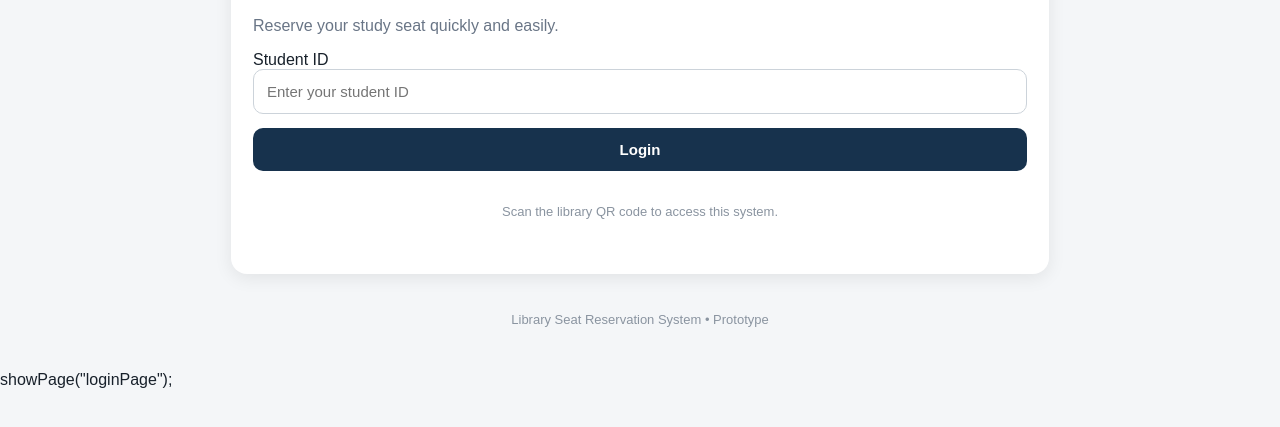
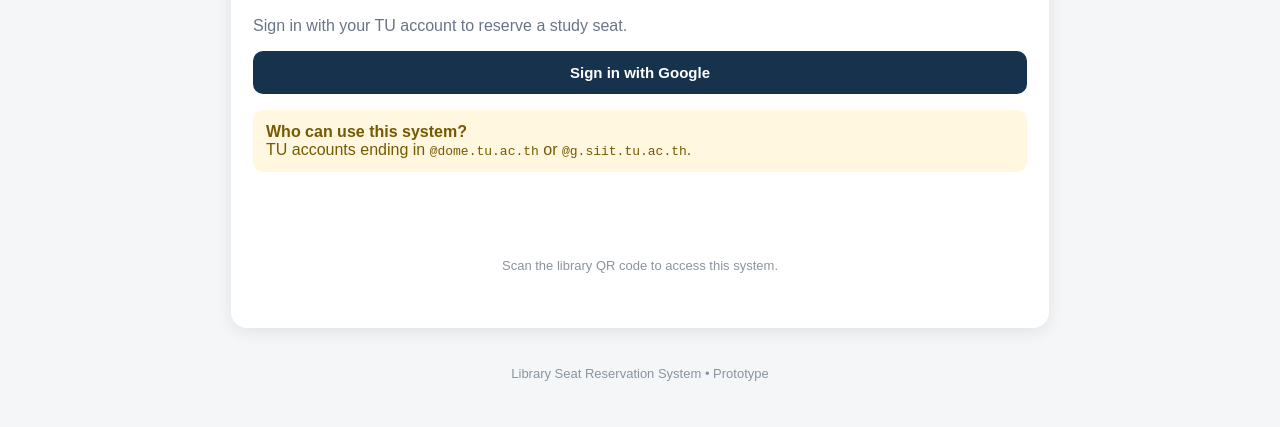
Before and after one commit to txxaferr/Library-Seat-Reservation, a plain HTML site: page index.html in a window 1280 px wide. Shown: the part 147-574 px from the top of the page. Drawn offline with Linux system fonts and the light colour scheme.

Commit message:
index.html

```diff
--- a/index.html
+++ b/index.html
@@ -61,12 +61,13 @@ button:disabled{background:#c8cdd2;cursor:not-allowed}
 
 <section id="loginPage" class="card">
   <h1>Library Seat Reservation</h1>
-  <p class="subtitle">Reserve your study seat quickly and easily.</p>
-  <div class="form-group">
-    <label>Student ID</label>
-    <input id="studentId" placeholder="Enter your student ID">
+  <p class="subtitle">Sign in with your TU account to reserve a study seat.</p>
+  <button type="button" onclick="loginWithGoogle()">Sign in with Google</button>
+  <div class="notice" style="margin-top:16px">
+    <b>Who can use this system?</b><br>
+    TU accounts ending in <code>@dome.tu.ac.th</code> or <code>@g.siit.tu.ac.th</code>.
   </div>
-  <button type="button" onclick="login()">Login</button>
+  <p id="loginError" class="footer" style="color:#b42318"></p>
   <p class="footer">Scan the library QR code to access this system.</p>
 </section>
 
@@ -114,7 +115,7 @@ button:disabled{background:#c8cdd2;cursor:not-allowed}
   <div id="selectedCard" class="card hidden">
     <h3>Selected Seat</h3>
     <div class="reservation">
-      <div class="row"><span>Student ID</span><b id="selectedStudent"></b></div>
+      <div class="row"><span>Account</span><b id="selectedStudent"></b></div>
       <div class="row"><span>Seat</span><b id="selectedSeat"></b></div>
       <div class="row"><span>Date</span><b id="confirmDate"></b></div>
       <div class="row"><span>Time</span><b id="confirmTime"></b></div>
@@ -137,7 +138,7 @@ button:disabled{background:#c8cdd2;cursor:not-allowed}
     <div class="success">✓ Your reservation has been confirmed.</div>
     <div class="reservation">
       <div class="row"><span>Seat</span><b id="checkinSeat"></b></div>
-      <div class="row"><span>Student ID</span><b id="checkinStudent"></b></div>
+      <div class="row"><span>Account</span><b id="checkinStudent"></b></div>
       <div class="row"><span>Reservation</span><b id="checkinTime"></b></div>
     </div>
     <div class="notice">Please check in within 15 minutes of your reservation time. Otherwise, the seat will be released automatically.</div>
@@ -163,6 +164,12 @@ import {
   where,
   limit
 } from "https://www.gstatic.com/firebasejs/12.19.0/firebase-firestore.js";
+import {
+  getAuth,
+  GoogleAuthProvider,
+  signInWithPopup,
+  signOut
+} from "https://www.gstatic.com/firebasejs/12.19.0/firebase-auth.js";
 
 const firebaseConfig = {
   apiKey: "AIzaSyCXLBGi3xm-wnjxJQP9NhBNtTMoWF6yT3s",
@@ -176,8 +183,11 @@ const firebaseConfig = {
 
 const app = initializeApp(firebaseConfig);
 const db = getFirestore(app);
+const auth = getAuth(app);
+const googleProvider = new GoogleAuthProvider();
 
 let student = "";
+let currentUser = null;
 let selectedSeat = null;
 let reservation = null;
 let reservations = [];
@@ -412,7 +422,7 @@ function selectSeat(id) {
   }
 
   selectedSeat = id;
-  document.getElementById("selectedStudent").textContent = student;
+  document.getElementById("selectedStudent").textContent = currentUser?.email || "";
   document.getElementById("selectedSeat").textContent = id;
   document.getElementById("confirmDate").textContent = window.date;
   document.getElementById("confirmTime").textContent =
@@ -421,29 +431,34 @@ function selectSeat(id) {
   renderSeats();
 }
 
-async function login() {
-  const input = document.getElementById("studentId");
-  const value = input.value.trim();
-
-  if (!value) {
-    alert("Please enter your Student ID.");
-    input.focus();
-    return;
-  }
-
-  student = value;
-
-  document.getElementById("loginPage").classList.add("hidden");
-  document.getElementById("home").classList.remove("hidden");
-
-  setupTimeSelectors();
+async function loginWithGoogle() {
+  const errorBox = document.getElementById("loginError");
+  errorBox.textContent = "";
 
   try {
+    const result = await signInWithPopup(auth, googleProvider);
+    const user = result.user;
+    const email = (user.email || "").toLowerCase();
+    const allowed = email.endsWith("@dome.tu.ac.th") || email.endsWith("@g.siit.tu.ac.th");
+
+    if (!allowed) {
+      await signOut(auth);
+      errorBox.textContent = "Access denied. Please use your TU account (@dome.tu.ac.th or @g.siit.tu.ac.th).";
+      return;
+    }
+
+    currentUser = user;
+    student = user.uid;
+    document.getElementById("loginPage").classList.add("hidden");
+    document.getElementById("home").classList.remove("hidden");
+    setupTimeSelectors();
     listenToReservations();
     listenToMyReservation();
   } catch (error) {
-    console.error(error);
-    alert("Firebase connection failed. Please check Firestore setup and Rules.");
+    console.error("Google sign-in error:", error);
+    errorBox.textContent = error.code === "auth/popup-closed-by-user"
+      ? "Sign-in was cancelled."
+      : "Unable to sign in with Google. Please try again.";
   }
 }
 
@@ -488,7 +503,7 @@ function listenToMyReservation() {
 
   const q = query(
     collection(db, "reservations"),
-    where("student", "==", student),
+    where("uid", "==", currentUser?.uid || ""),
     where("status", "in", ["Reserved", "Checked-in"]),
     limit(1)
   );
@@ -562,7 +577,7 @@ async function reserveSeat() {
     }
 
     const studentConflict = latestReservations.some(r => {
-      if (r.student !== student || !isActiveReservation(r)) return false;
+      if (r.uid !== currentUser.uid || !isActiveReservation(r)) return false;
       const start = toDate(r.startAt);
       const end = toDate(r.endAt);
       return start && end && overlaps(window.start, window.end, start, end);
@@ -608,7 +623,7 @@ async function checkExpiredReservations() {
         checkedIn: false
       });
 
-      if (r.student === student && "Notification" in window && Notification.permission === "granted") {
+      if (r.uid === currentUser?.uid && "Notification" in window && Notification.permission === "granted") {
         new Notification("Library Seat Reservation", {
           body: `Your reservation for seat ${r.seat} has expired.`
         });
@@ -637,7 +652,7 @@ function renderReservation() {
   box.innerHTML = `
     <div class="success">✓ Reservation confirmed</div>
     <div class="reservation">
-      <div class="row"><span>Student ID</span><b>${reservation.student}</b></div>
+      <div class="row"><span>Account</span><b>${reservation.email || reservation.student}</b></div>
       <div class="row"><span>Seat</span><b>${reservation.seat}</b></div>
       <div class="row"><span>Date</span><b>${reservation.date}</b></div>
       <div class="row"><span>Time</span><b>${time}</b></div>
@@ -655,7 +670,7 @@ function openCheckin() {
   if (!reservation) return;
 
   document.getElementById("checkinSeat").textContent = reservation.seat;
-  document.getElementById("checkinStudent").textContent = reservation.student;
+  document.getElementById("checkinStudent").textContent = reservation.email || reservation.student;
 
   const start = toDate(reservation.startAt);
   const end = toDate(reservation.endAt);
@@ -747,7 +762,7 @@ async function enableNotifications() {
   }
 }
 
-window.login = login;
+window.loginWithGoogle = loginWithGoogle;
 window.showPage = showPage;
 window.selectSeat = selectSeat;
 window.updateEndTimes = updateEndTimes;
@@ -766,7 +781,6 @@ showPage("loginPage");
 </script>
 </body>
 </html>
-showPage("loginPage");
 </script>
 </body>
 </html>
```
